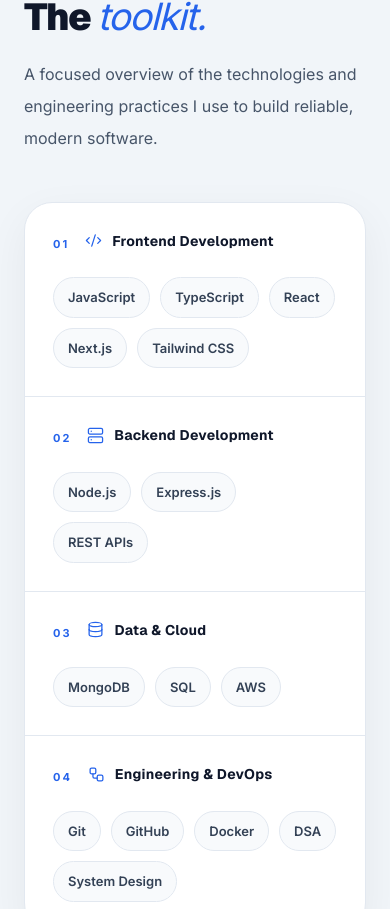
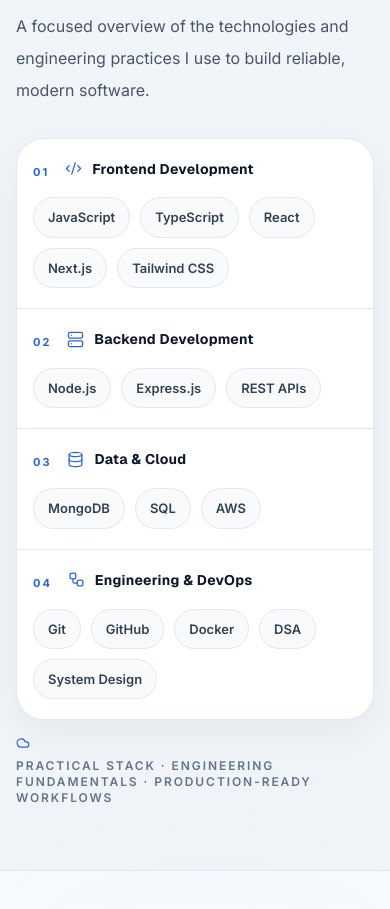
Before and after one commit to Mehedi1-SWE/portfolio, a Next.js app: page / in a window 390 px wide. Shown: the part 7808-8717 px from the top of the page. Built offline with nearby package versions, Linux system fonts and the light colour scheme.

Commit message:
Polish typography and mobile responsive experience

```diff
--- a/components/Skills.tsx
+++ b/components/Skills.tsx
@@ -10,20 +10,20 @@ const skillGroups = [
 
 export function Skills() {
   return (
-    <section className="border-y border-[#E2E8F0] bg-[#F1F5F9] px-6 py-28 lg:px-12">
+    <section className="border-y border-[#E2E8F0] bg-[#F1F5F9] px-4 py-16 sm:px-6 sm:py-20 lg:px-12 lg:py-28">
       <div className="mx-auto max-w-[1280px]">
         <SectionHeading
           number="06"
           eyebrow="Technical skills"
-          title={<>The <span className="font-sans font-normal italic text-[#2563EB]">toolkit.</span></>}
+          title={<>The <span className="font-normal italic text-[#2563EB]">toolkit.</span></>}
           description="A focused overview of the technologies and engineering practices I use to build reliable, modern software."
         />
 
-        <div className="mt-12 overflow-hidden rounded-[28px] border border-[#E2E8F0] bg-white shadow-[0_14px_44px_rgba(15,23,42,.055)]">
+        <div className="mt-8 overflow-hidden rounded-[28px] border border-[#E2E8F0] bg-white shadow-[0_14px_44px_rgba(15,23,42,.055)] sm:mt-12">
           {skillGroups.map((group, index) => {
             const Icon = group.icon;
             return (
-              <div key={group.category} className={`grid gap-6 px-7 py-7 md:grid-cols-[230px_1fr] md:items-center lg:px-9 ${index !== skillGroups.length - 1 ? "border-b border-[#E2E8F0]" : ""}`}>
+              <div key={group.category} className={`grid gap-4 px-4 py-5 sm:gap-6 sm:px-7 sm:py-7 md:grid-cols-[230px_1fr] md:items-center lg:px-9 ${index !== skillGroups.length - 1 ? "border-b border-[#E2E8F0]" : ""}`}>
                 <div className="flex items-start gap-4">
                   <span className="pt-1 text-[11px] font-bold tracking-[.18em] text-[#2563EB]">{group.number}</span>
                   <div className="flex items-center gap-2.5">
@@ -43,7 +43,7 @@ export function Skills() {
           })}
         </div>
 
-        <div className="mt-5 flex items-center gap-2 text-xs font-semibold uppercase tracking-[.16em] text-[#64748B]">
+        <div className="mt-4 flex flex-wrap items-start gap-2 text-xs font-semibold uppercase tracking-[.16em] text-[#64748B]">
           <Cloud size={14} className="text-[#2563EB]" />
           Practical stack · engineering fundamentals · production-ready workflows
         </div>
```
